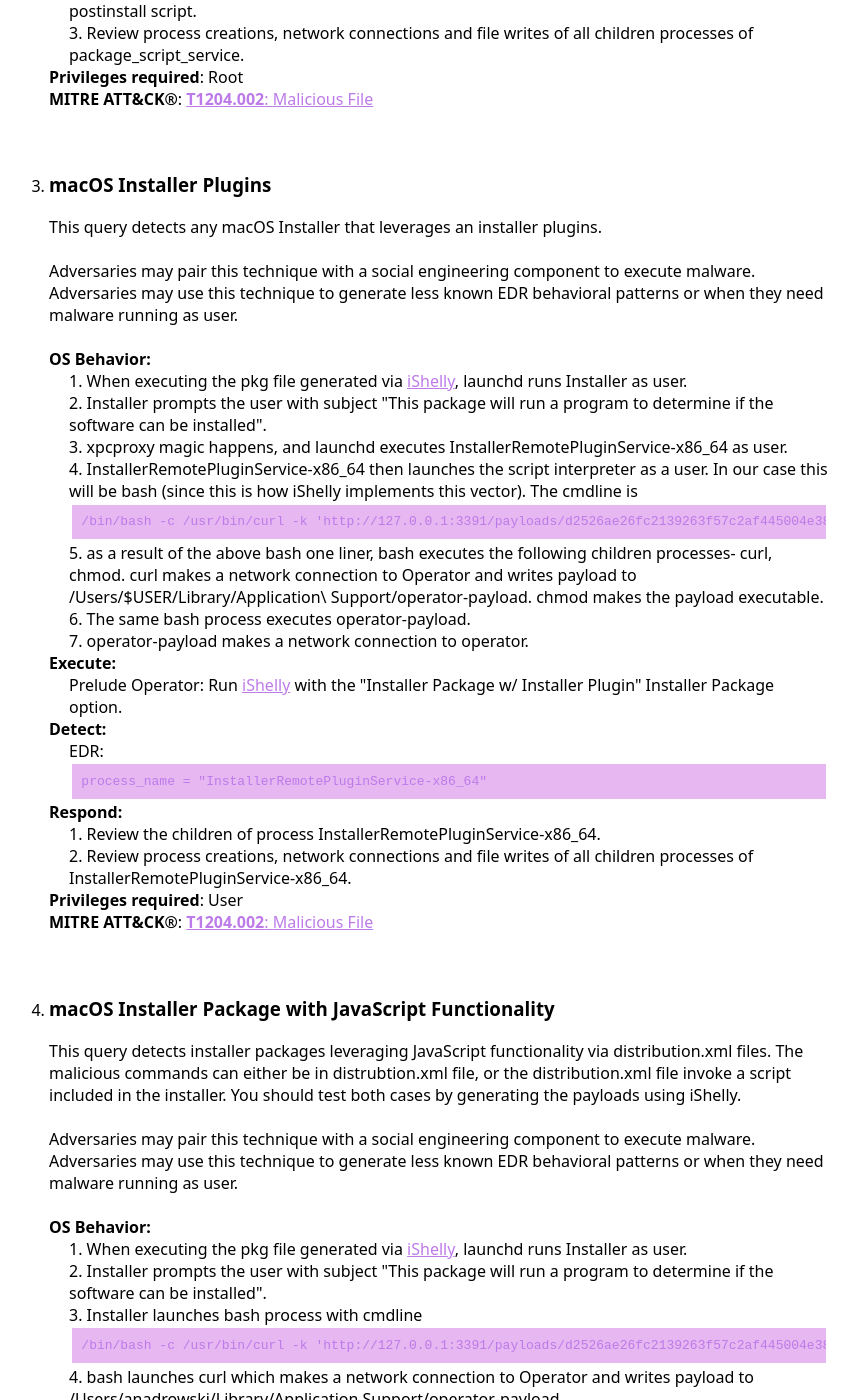
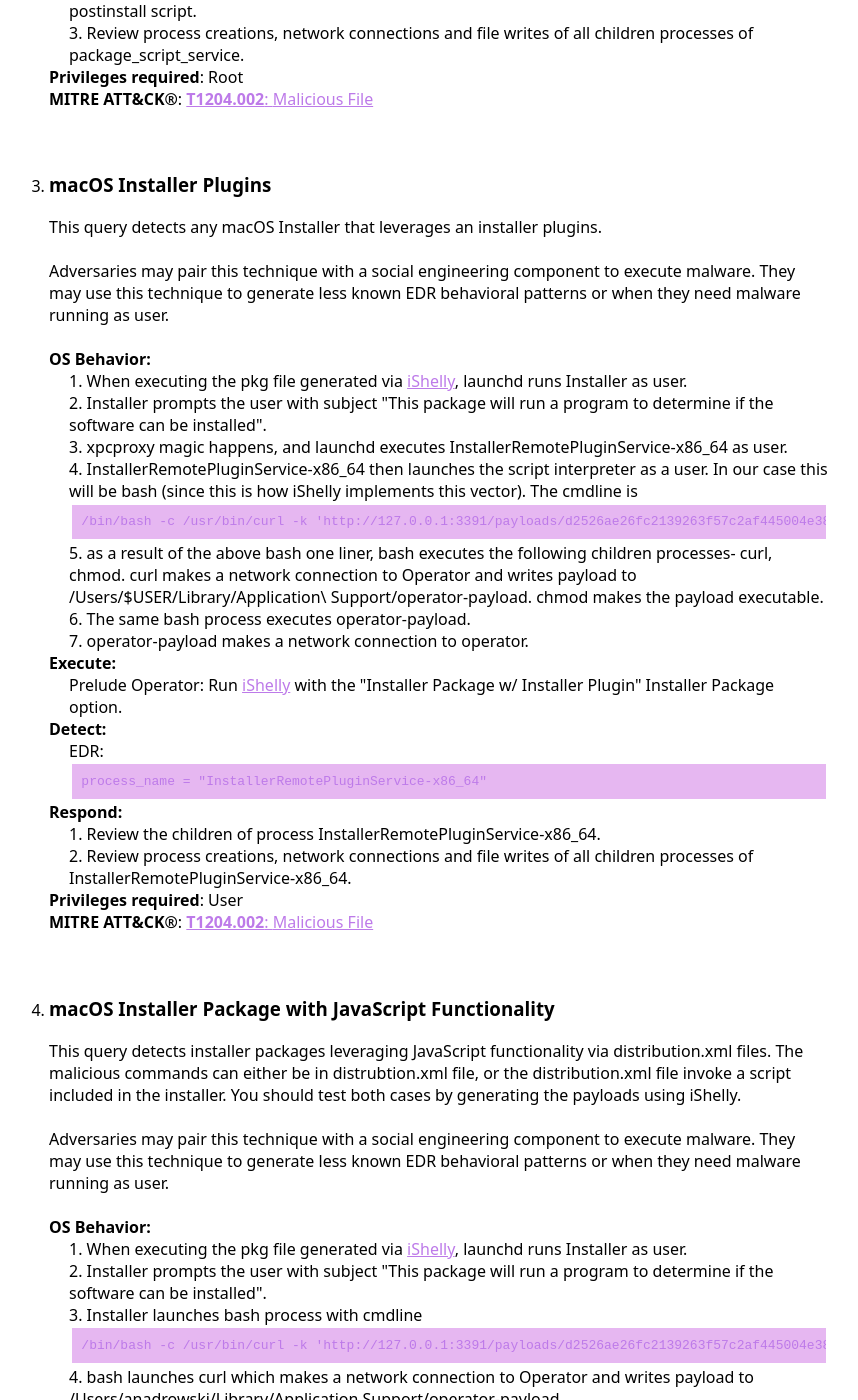
Before and after one commit to iThreatopedia/iThreatopedia.github.io, a Jekyll site: the page built from _iThreatopedia/macOS/installers.md, in a window 1280 px wide and 1400 px high, scrolled down 2557 px. Shown: the whole window, without its empty margins (211-1069 px from the left). Built offline with Jekyll 4.4.1, drawn with Linux system fonts in a browser that asks for light colours.

Commit message:
minor update to sentence

```diff
--- a/_iThreatopedia/macOS/installers.md
+++ b/_iThreatopedia/macOS/installers.md
@@ -60,7 +60,7 @@ Commands:
 
   - Name: macOS Installer Plugins
     Description: This query detects any macOS Installer that leverages an installer plugins.
-    Usecase: Adversaries may pair this technique with a social engineering component to execute malware. Adversaries may use this technique to generate less known EDR behavioral patterns or when they need malware running as user.
+    Usecase: Adversaries may pair this technique with a social engineering component to execute malware. They may use this technique to generate less known EDR behavioral patterns or when they need malware running as user.
     Category: Execution
     Privileges: User
     MitreID: T1204.002
@@ -82,7 +82,7 @@ Commands:
 
   - Name: macOS Installer Package with JavaScript Functionality
     Description: This query detects installer packages leveraging JavaScript functionality via distribution.xml files. The malicious commands can either be in distrubtion.xml file, or the distribution.xml file invoke a script included in the installer. You should test both cases by generating the payloads using iShelly.
-    Usecase: Adversaries may pair this technique with a social engineering component to execute malware. Adversaries may use this technique to generate less known EDR behavioral patterns or when they need malware running as user.
+    Usecase: Adversaries may pair this technique with a social engineering component to execute malware. They may use this technique to generate less known EDR behavioral patterns or when they need malware running as user.
     Category: Execution
     Privileges: User
     MitreID: T1204.002
```
